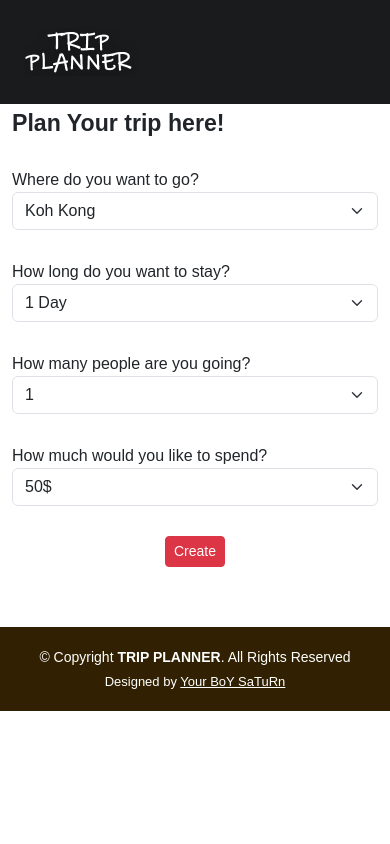
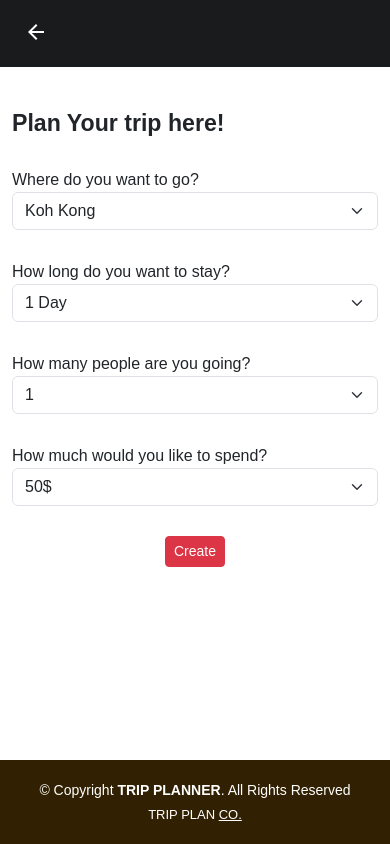
Before and after one commit to Keanghao16/ProjectWeb, a React (Vite) app: page /createtrip in a window 390 px wide. Built offline with nearby package versions, Linux system fonts and the light colour scheme.

Commit message:
added some more pages & components + mobile nav fixes

```diff
--- a/package.json
+++ b/package.json
@@ -10,6 +10,10 @@
     "preview": "vite preview"
   },
   "dependencies": {
+    "@emotion/react": "^11.11.3",
+    "@emotion/styled": "^11.11.0",
+    "@mui/icons-material": "^5.15.3",
+    "@mui/material": "^5.15.3",
     "aos": "^2.3.4",
     "bootstrap": "^5.3.2",
     "bootstrap-icons": "^1.11.2",
--- /dev/null
+++ b/src/assets/css/innerfooter.css
@@ -0,0 +1,9 @@
+.App {
+  min-height: 100vh;
+  display: flex;
+  flex-direction: column;
+}
+
+.App .kdmv {
+  margin-top: auto;
+}
--- a/src/assets/css/innernav.css
+++ b/src/assets/css/innernav.css
@@ -0,0 +1,11 @@
+.icon-container {
+  cursor: pointer;
+}
+
+.backicon {
+  transition: color 0.9s ease;
+}
+
+.backicon:hover {
+  color: #eeb118;
+}
--- a/src/assets/css/style.css
+++ b/src/assets/css/style.css
@@ -102,7 +102,7 @@ h6 {
 #header {
   transition: all 0.5s;
   z-index: 997;
-  padding: 15px 0;
+  padding: 0px 0;
 }
 
 #header.header-scrolled,
--- a/src/components/Footer.jsx
+++ b/src/components/Footer.jsx
@@ -1,5 +1,4 @@
 import React from "react";
-
 
 const Footer = () => {
   return (
@@ -65,7 +64,7 @@ const Footer = () => {
           . All Rights Reserved
         </div>
         <div className="credits">
-          Designed by <a href="#">Your BoY SaTuRn</a>
+          TRIP PLAN <a href="#">CO.</a>
         </div>
       </div>
     </div>
--- a/src/components/InnerFooter.jsx
+++ b/src/components/InnerFooter.jsx
@@ -21,7 +21,7 @@ const InnerFooter = () => {
           . All Rights Reserved
         </div>
         <div className="credits">
-          Designed by <a href="#">Your BoY SaTuRn</a>
+          TRIP PLAN <a href="#">CO.</a>
         </div>
       </div>
     </div>
--- a/src/components/InnerNav.jsx
+++ b/src/components/InnerNav.jsx
@@ -4,6 +4,7 @@ import { Link } from "react-router-dom";
 import { useNavigate } from "react-router-dom";
 import "../assets/css/style.css";
 import "../assets/css/innernav.css";
+import ArrowBackIcon from "@mui/icons-material/ArrowBack";
 
 const InnerNav = ({
   currentPage,
@@ -46,56 +47,20 @@ const InnerNav = ({
     navigate("/");
   };
 
-  function toggle(action) {
-    var blur = document.getElementById("blur");
-    var popup = document.getElementById("popup");
-    var body = document.body;
-
-    if (action === "close") {
-      setPopupActive(false);
-      blur.classList.remove("active");
-      popup.classList.remove("active");
-      body.classList.remove("popup-active");
-      body.style.overflow = ""; // Restore default overflow
-    } else {
-      setPopupActive(true);
-      blur.classList.add("active");
-      popup.classList.add("active");
-      body.classList.add("popup-active");
-      body.style.overflow = "hidden"; // Prevent scrolling
-    }
-  }
-
-  // close the popup when clicking outside and ESC key
-  document.addEventListener("click", function (event) {
-    var popup = document.getElementById("popup");
-    var blur = document.getElementById("blur");
-
-    if (!popup.contains(event.target) && !blur.contains(event.target)) {
-      toggle("close");
-    }
-  });
-
-  document.addEventListener("keydown", function (event) {
-    if (event.key === "Escape") {
-      toggle("close");
-    }
-  });
-
   return (
     <>
-      <div id="blur">
+      <div>
         <header id="header" className="fixed-top">
           <div className="container">
             <nav
               id="navbar"
-              className="navbar navbar-expand-lg navbar-dark static-top"
+              className="navbar navbar-expand navbar-dark static-top"
             >
               <div className="container">
                 <div className="navbar-brand">
-                  <b onClick={NavigateToHome}>
-                    <img src={"public/image/triplogo.png"} alt="Logo" />
-                  </b>
+                  <h1 onClick={NavigateToHome} className="icon-container">
+                    <ArrowBackIcon className="backicon" />
+                  </h1>
                 </div>
               </div>
             </nav>
--- a/src/components/Nav.jsx
+++ b/src/components/Nav.jsx
@@ -10,6 +10,11 @@ const Nav = ({
   isPopupActive,
   setPopupActive,
 }) => {
+  const [isNavOpen, setIsNavOpen] = useState(false);
+
+  const handleToggle = () => {
+    setIsNavOpen(!isNavOpen);
+  };
   useEffect(() => {
     const selectHeader = document.querySelector(`#${headerElementId}`);
 
@@ -40,7 +45,6 @@ const Nav = ({
   }, [currentPage, headerElementId]);
 
   const navigate = useNavigate();
-
   const NavigateToHome = () => {
     navigate("/");
   };
@@ -84,7 +88,10 @@ const Nav = ({
   return (
     <>
       <div id="blur">
-        <header id="header" className="fixed-top">
+        <header
+          id="header"
+          className={`fixed-top ${isNavOpen ? "header-scrolled" : ""}`}
+        >
           <div className="container">
             <nav
               id="navbar"
@@ -102,8 +109,9 @@ const Nav = ({
                   data-bs-toggle="collapse"
                   data-bs-target="#navbarSupportedContent"
                   aria-controls="navbarSupportedContent"
-                  aria-expanded="false"
+                  aria-expanded={isNavOpen ? "true" : "false"}
                   aria-label="Toggle navigation"
+                  onClick={handleToggle}
                 >
                   <span class="navbar-toggler-icon"></span>
                 </button>
--- a/src/pages/CreateTrip.jsx
+++ b/src/pages/CreateTrip.jsx
@@ -4,6 +4,7 @@ import InnerNav from "../components/InnerNav";
 import InnerFooter from "../components/InnerFooter";
 import { Link } from "react-router-dom";
 import "../assets/css/form.css";
+import "../assets/css/innerfooter.css";
 import AOS from "aos";
 import "aos/dist/aos.css";
 
@@ -12,7 +13,7 @@ const CreateTrip = () => {
     AOS.init();
   }, []);
   return (
-    <>
+    <div className="App">
       <InnerNav currentPage="CreatTrip" headerElementId="header" />
       <section className="inner-page">
         <div className="container d-flex justify-content-center">
@@ -98,8 +99,10 @@ const CreateTrip = () => {
           </div>
         </div>
       </section>
-      <InnerFooter />
-    </>
+      <div className="kdmv">
+        <InnerFooter />
+      </div>
+    </div>
   );
 };
 
```
Also changed, not shown: 1 other file (tests, documents, lock files or other folders).
